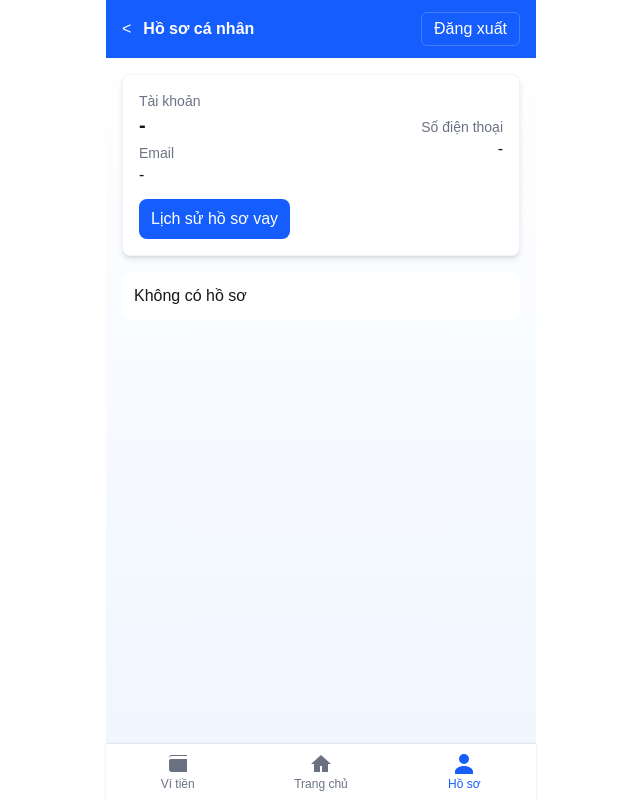
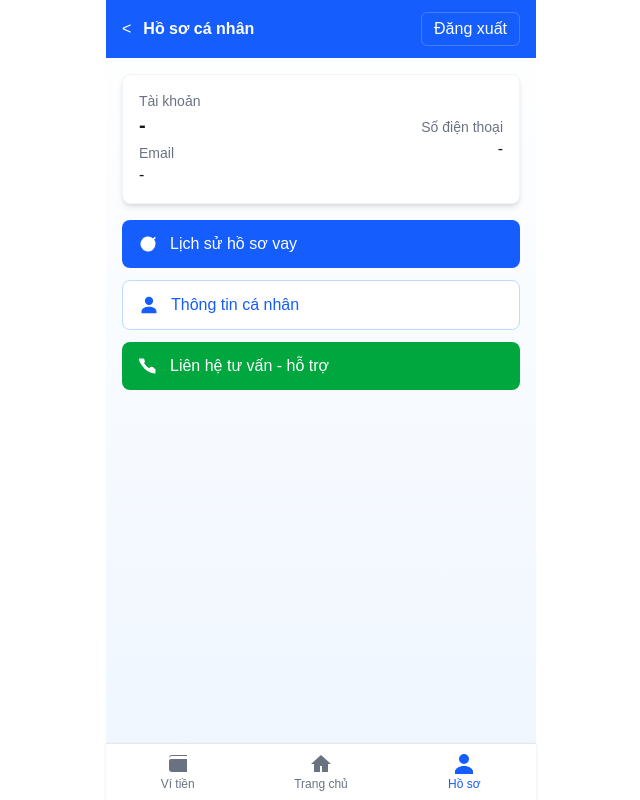
Before and after one commit to ngoclaithe/fe_hoiso_mb, a Next.js app: page /profile in a window 1280 px wide. Shown: the whole page, without its empty margins (319-959 px from the left). Built offline with nearby package versions, Linux system fonts and the light colour scheme; no server answers.

Commit message:
Move buttons out of card and remove latest loan section
cgen-150f056b1ffc4d91be863a6737ba530c

```diff
--- a/src/app/profile/page.tsx
+++ b/src/app/profile/page.tsx
@@ -123,56 +123,32 @@ export default function ProfilePage() {
               <div className="font-medium">{profile?.phone || "-"}</div>
             </div>
           </div>
-          <div className="mt-3">
-            {profile?.role !== 'admin' && (
-              <Link href="/history" className="inline-block text-center bg-blue-600 text-white py-2 px-3 rounded-lg">Lịch sử hồ sơ vay</Link>
-            )}
-          </div>
         </div>
 
-        {/* Latest loan personal info styled */}
-        <div className="mt-4">
-          {loadingLoan && <div className="p-3 bg-white rounded-lg">Đang tải...</div>}
-          {!loadingLoan && !latestLoan && <div className="p-3 bg-white rounded-lg">Không có hồ sơ</div>}
+        <div className="mt-4 space-y-3">
+          {profile?.role !== 'admin' && (
+            <Link href="/history" className="flex items-center gap-3 w-full bg-blue-600 text-white py-3 px-4 rounded-lg">
+              <svg xmlns="http://www.w3.org/2000/svg" viewBox="0 0 24 24" fill="currentColor" className="w-5 h-5">
+                <path d="M12 8v5h5a1 1 0 0 1 0 2h-6a1 1 0 0 1-1-1V8a1 1 0 0 1 2 0Z" />
+                <path d="M21 12a9 9 0 1 1-3-6.708l1.307-1.307a1 1 0 1 1 1.414 1.414l-1.307 1.307A8.962 8.962 0 0 1 21 12Z" />
+              </svg>
+              <span className="font-medium">Lịch sử hồ sơ vay</span>
+            </Link>
+          )}
 
-          {!loadingLoan && latestLoan && (
-            <div className="grid grid-cols-1 gap-3">
-              {/* Personal info card */}
-              <div className="p-4 bg-gradient-to-r from-blue-50 to-white border-l-4 border-blue-300 rounded-lg shadow-sm">
-                <div>
-                  <div className="text-sm text-gray-500">Họ và tên</div>
-                  <div className="font-medium text-lg">{latestLoan.fullName || '-'}</div>
-                  <div className="mt-2 grid grid-cols-2 gap-2 text-sm text-gray-600">
-                    <div>Ngày sinh: <span className="font-medium text-gray-800">{latestLoan.dateOfBirth ? new Date(latestLoan.dateOfBirth).toLocaleDateString() : '-'}</span></div>
-                    <div>Giới tính: <span className="font-medium text-gray-800">{genderLabel(latestLoan.gender)}</span></div>
-                    <div className="col-span-2">Nghề nghiệp: <span className="font-medium text-gray-800">{latestLoan.occupation || '-'}</span></div>
-                    <div>Thu nhập: <span className="font-medium text-gray-800">{latestLoan.income || '-'}</span></div>
-                    <div>Quê quán: <span className="font-medium text-gray-800">{latestLoan.hometown || '-'}</span></div>
-                    <div className="col-span-2">Nơi ở hiện nay: <span className="font-medium text-gray-800">{latestLoan.currentAddress || '-'}</span></div>
-                  </div>
-                </div>
+          <Link href="/profile/personal" className="flex items-center gap-3 w-full bg-white text-blue-600 py-3 px-4 rounded-lg border border-blue-200">
+            <svg xmlns="http://www.w3.org/2000/svg" viewBox="0 0 24 24" fill="currentColor" className="w-5 h-5">
+              <path d="M12 12a5 5 0 1 0-5-5 5 5 0 0 0 5 5Zm0 2c-5 0-9 2.5-9 5.5V22h18v-2.5C21 16.5 17 14 12 14Z" />
+            </svg>
+            <span className="font-medium">Thông tin cá nhân</span>
+          </Link>
 
-                <div className="mt-4 grid grid-cols-2 gap-3 text-sm text-gray-700">
-                  <div>Liên hệ 1: <div className="font-medium">{latestLoan.contact1Phone || '-'}</div></div>
-                  <div>Quan hệ 1: <div className="font-medium">{latestLoan.contact1Relationship || '-'}</div></div>
-                  <div>Liên hệ 2: <div className="font-medium">{latestLoan.contact2Phone || '-'}</div></div>
-                  <div>Quan hệ 2: <div className="font-medium">{latestLoan.contact2Relationship || '-'}</div></div>
-                </div>
-              </div>
-
-              {/* Bank info card separate */}
-              <div className="p-4 bg-indigo-50 border border-indigo-100 rounded-lg">
-                <div className="text-sm text-indigo-700">Ngân hàng thụ hưởng</div>
-                <div className="mt-2 grid grid-cols-1 gap-2 text-gray-800">
-                  <div className="font-medium">{latestLoan.bankName || '-'}</div>
-                  <div className="text-sm text-gray-500">Số tài khoản</div>
-                  <div className="font-medium">{latestLoan.bankAccountNumber || '-'}</div>
-                  <div className="text-sm text-gray-500">Tên thụ hưởng</div>
-                  <div className="font-medium">{latestLoan.accountHolderName || '-'}</div>
-                </div>
-              </div>
-            </div>
-          )}
+          <Link href="/contact" className="flex items-center gap-3 w-full bg-green-600 text-white py-3 px-4 rounded-lg">
+            <svg xmlns="http://www.w3.org/2000/svg" viewBox="0 0 24 24" fill="currentColor" className="w-5 h-5">
+              <path d="M21 15.46V20a1 1 0 0 1-1.14 1 19.86 19.86 0 0 1-8.63-3.07 19.38 19.38 0 0 1-6-6A19.86 19.86 0 0 1 1 4.14 1 1 0 0 1 2 3h4.54a1 1 0 0 1 1 .76 12.66 12.66 0 0 0 .7 2.21 1 1 0 0 1-.23 1.11L7.38 8.71a16 16 0 0 0 6 6l1.63-1.63a1 1 0 0 1 1.11-.23 12.66 12.66 0 0 0 2.21.7 1 1 0 0 1 .76 1.01Z" />
+            </svg>
+            <span className="font-medium">Liên hệ tư vấn - hỗ trợ</span>
+          </Link>
         </div>
       </div>
     </div>
```
